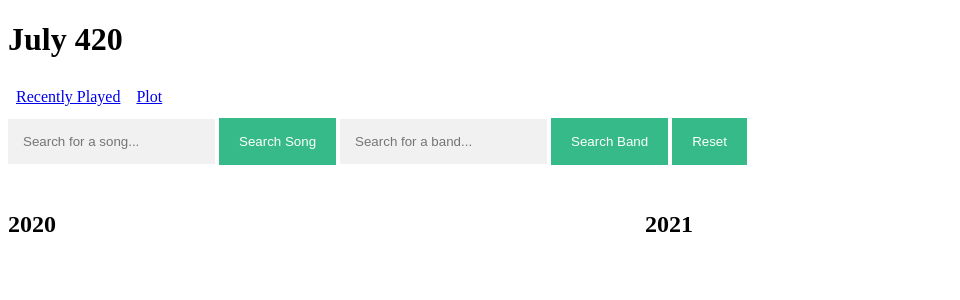
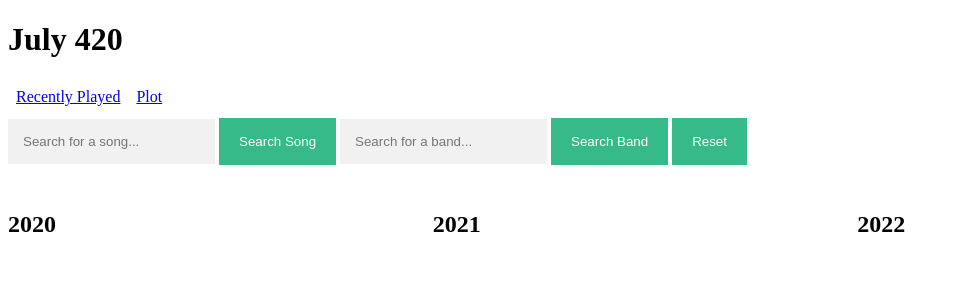
Before and after one commit to terryseyler/july420, a Flask app: template templates/index.html in a window 1280 px wide. Shown: the top 300 px of the page, without its empty margins (0-960 px from the left). Run offline with Flask 2, Linux system fonts and the light colour scheme; the template is opened without the code that fills it, so the values that code supplies are empty; parts of the project's set-up code (start-up, migrations or seed data) failed here and were passed over.

Commit message:
added 2022 to front page

```diff
--- a/app.py
+++ b/app.py
@@ -88,8 +88,20 @@ def index():
     data_2020 = cursor.execute("""select * from july420 where year = '2020'""").fetchall()
 
     data_2021 = cursor.execute("""select * from july420 where year = '2021'""").fetchall()
+    data_2022 = cursor.execute("""select Song
+                    ,Band
+                    ,datetime(datetime,'-4 hours') as datetime
+                    ,421 - ROW_NUMBER() OVER (ORDER BY datetime) as Rank
+                    from july2022
+                    where datetime(datetime,'-4 hours') between '2021-07-01 10:00:00' and '2022-07-01 19:00:00'
+                        or  datetime(datetime,'-4 hours') between '2022-07-02 10:00:00' and '2022-07-02 19:00:00'
+                        or  datetime(datetime,'-4 hours') between '2022-07-03 10:00:00' and '2022-07-03 19:00:00'
+                        or  datetime(datetime,'-4 hours') between '2022-07-04 10:00:00' and '2022-07-04 19:00:00'
+                   order by datetime
+                   limit 420
+                """).fetchall()
 
-    return render_template('index.html',data_2020=data_2020,data_2021=data_2021)
+    return render_template('index.html',data_2020=data_2020,data_2021=data_2021,data_2022=data_2022)
 
 @app.route("/",methods=['POST'])
 def song_search():
@@ -110,8 +122,23 @@ def song_search():
                                         and Song like '%{0}%'
                                         """.format(song)
                                         ).fetchall()
+            data_2022 = cursor.execute("""select Song
+                            ,Band
+                            ,datetime(datetime,'-4 hours') as datetime
+                            ,421 - ROW_NUMBER() OVER (ORDER BY datetime) as Rank
+                            from july2022
+                            where (datetime(datetime,'-4 hours') between '2021-07-01 10:00:00' and '2022-07-01 19:00:00'
+                                or  datetime(datetime,'-4 hours') between '2022-07-02 10:00:00' and '2022-07-02 19:00:00'
+                                or  datetime(datetime,'-4 hours') between '2022-07-03 10:00:00' and '2022-07-03 19:00:00'
+                                or  datetime(datetime,'-4 hours') between '2022-07-04 10:00:00' and '2022-07-04 19:00:00'
+                                )
+                        and Song like '%{0}%'
+                           order by datetime
+                           limit 420
+                        """.format(song)
+                        ).fetchall()
 
-            return render_template('index.html',data_2020=data_2020,data_2021=data_2021)
+            return render_template('index.html',data_2020=data_2020,data_2021=data_2021,data_2022=data_2022)
 
         elif request.form['submit_button'] == 'Search Band':
             band=request.form['band']
@@ -129,8 +156,22 @@ def song_search():
                                         and Band like '%{0}%'
                                         """.format(band)
                                         ).fetchall()
-
-            return render_template('index.html',data_2020=data_2020,data_2021=data_2021)
+            data_2022 = cursor.execute("""select Song
+                            ,Band
+                            ,datetime(datetime,'-4 hours') as datetime
+                            ,421 - ROW_NUMBER() OVER (ORDER BY datetime) as Rank
+                            from july2022
+                            where (datetime(datetime,'-4 hours') between '2021-07-01 10:00:00' and '2022-07-01 19:00:00'
+                                or  datetime(datetime,'-4 hours') between '2022-07-02 10:00:00' and '2022-07-02 19:00:00'
+                                or  datetime(datetime,'-4 hours') between '2022-07-03 10:00:00' and '2022-07-03 19:00:00'
+                                or  datetime(datetime,'-4 hours') between '2022-07-04 10:00:00' and '2022-07-04 19:00:00'
+                                )
+                        and Band like '%{0}%'
+                           order by datetime
+                           limit 420
+                        """.format(band)
+                        ).fetchall()
+            return render_template('index.html',data_2020=data_2020,data_2021=data_2021,data_2022=data_2022)
         if request.form['submit_button'] == 'Reset':
             return redirect(url_for('index'))
 
--- a/templates/index.html
+++ b/templates/index.html
@@ -48,6 +48,18 @@
   {% endfor %}
   </table>
   </div>
+  <div class="column">
+  <h2>2022</h2>
+  <table>
+  {% for song in data_2022 %}
+  <tr>
+    <td> {{ song['Rank'] }} </td>
+    <td> {{ song['song'] }} </td>
+    <td> {{ song['band'] }} </td>
+  </tr>
+  {% endfor %}
+  </table>
+  </div>
 </div>
 
 </body>
```
Also changed, not shown: DB/july420.db, 1 other file.
